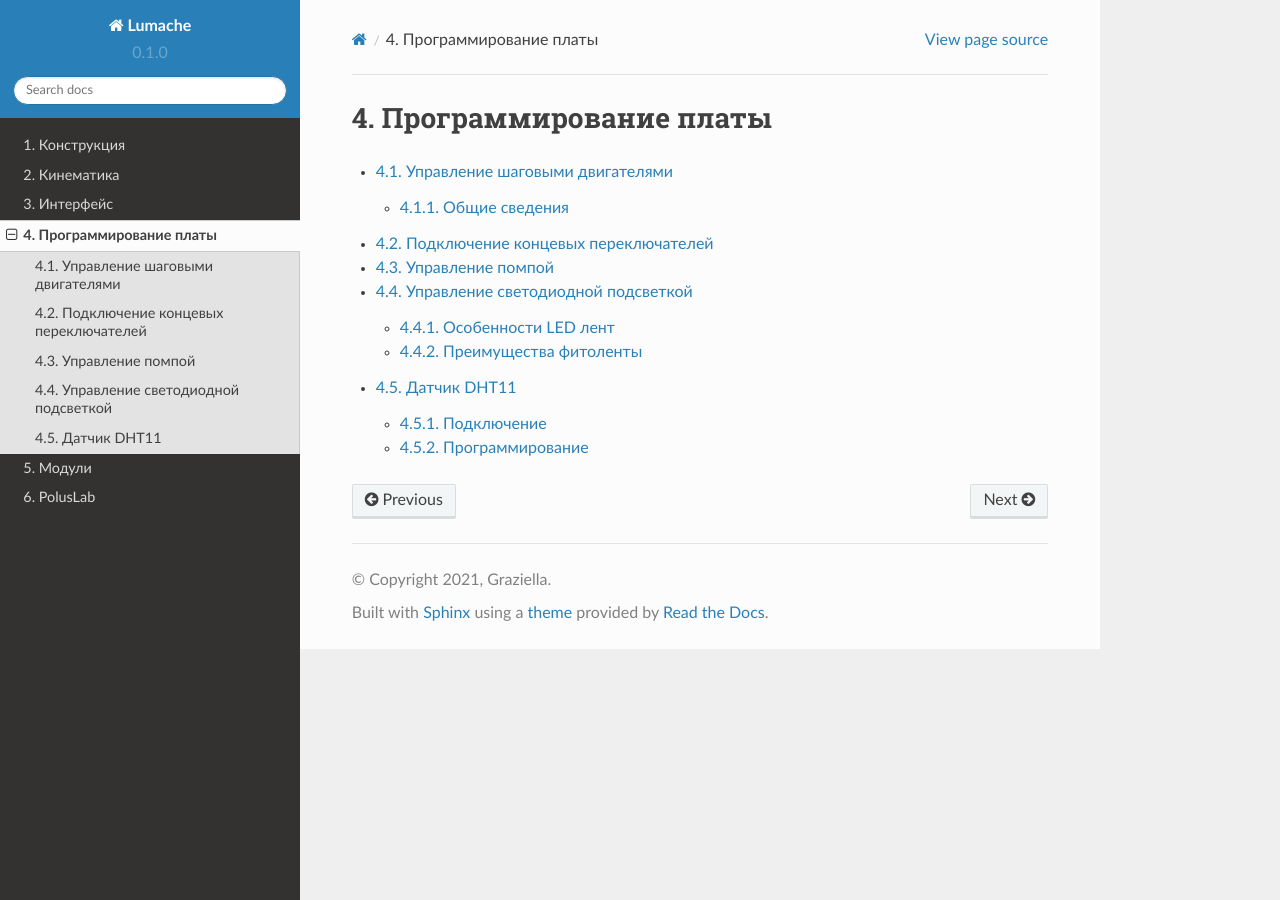
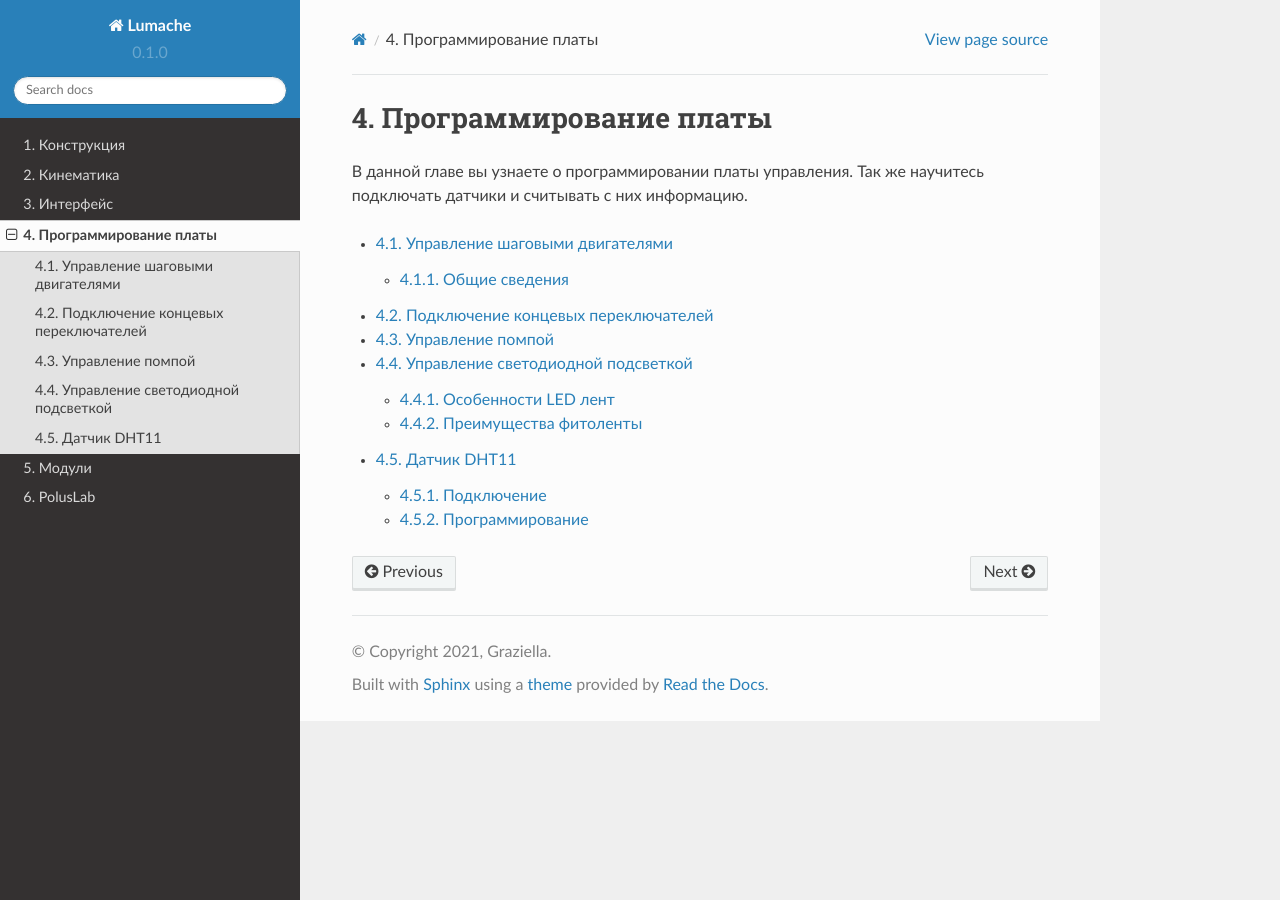
Before and after one commit to BBanwz/AgroLab_Multibot, a Sphinx documentation site: the page built from docs/source/4MBcode/index.rst, in a window 1280 px wide. Built offline with Sphinx 7.4.7 and the Read the Docs theme 2.0.0, drawn with Linux system fonts in a browser that asks for light colours.

Commit message:
Update index.rst

```diff
--- a/docs/source/4MBcode/index.rst
+++ b/docs/source/4MBcode/index.rst
@@ -1,5 +1,7 @@
 Программирование платы
 ======================
+
+В данной главе вы узнаете о программировании платы управления. Так же научитесь подключать датчики и считывать с них информацию.
 
 .. toctree::
    :maxdepth: 3
```
